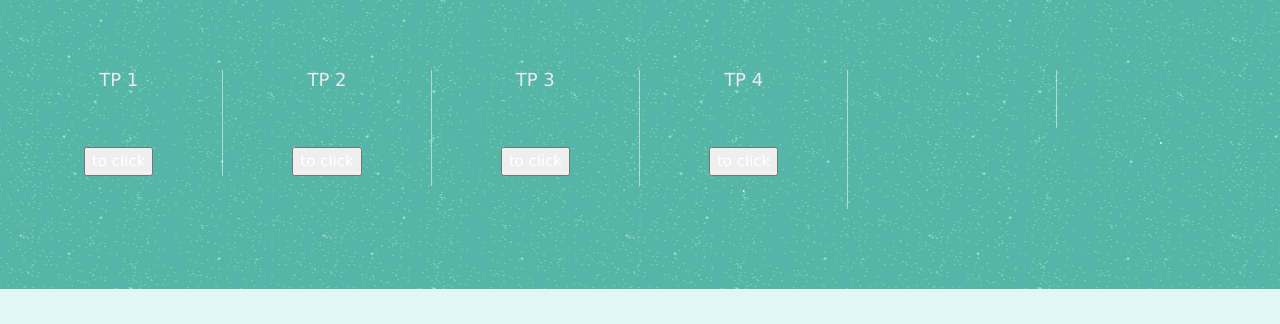
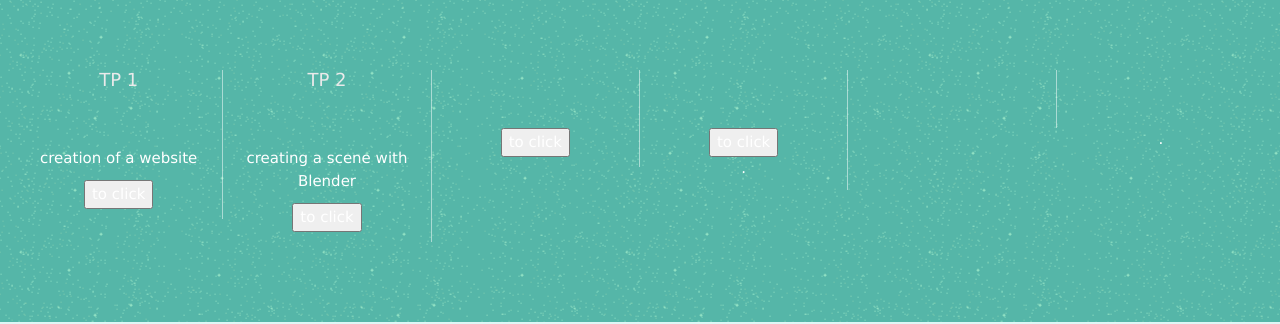
Before and after one commit to kaouther197/portfolio.kaouther-, a plain HTML site: page index.html in a window 1280 px wide. Shown: the part 1809-2133 px from the top of the page. Drawn offline with nearby package versions, Linux system fonts and the light colour scheme; a web font is replaced by a local one.

Commit message:
Update index.html

```diff
--- a/index.html
+++ b/index.html
@@ -237,25 +237,27 @@
                             <li class="col-md-2 col-sm-4 col-xs-6">
                                 <h4> TP 1
                                      </h4>
+				    <p>creation of a website<p>
                                 <button onclick="location.href='https://kaouther-okba.netlify.app/'"> to click </button>
 
                             </li>
                             <li class="col-md-2 col-sm-4 col-xs-6">
                                 <h4>
                                    TP 2 </h4>
+				    <p>creating a scene with Blender</p>
                                    <button onclick="location.href=">  to click </button>
 
                                 <p>
                                 </p>
                             </li>
                             <li class="col-md-2 col-sm-4 col-xs-6">
-                                <h4> TP 3</h4>
+                                <h4> </h4>
                                 <button onclick="location.href=">  to click </button>
 
                                 <p> </p>
                             </li>
                             <li class="col-md-2 col-sm-4 col-xs-6">
-                                <h4> TP 4 </h4>
+                                <h4>  </h4>
                                 <button onclick="location.href=">  to click </button>
 
                                 <p>.</p>
```
